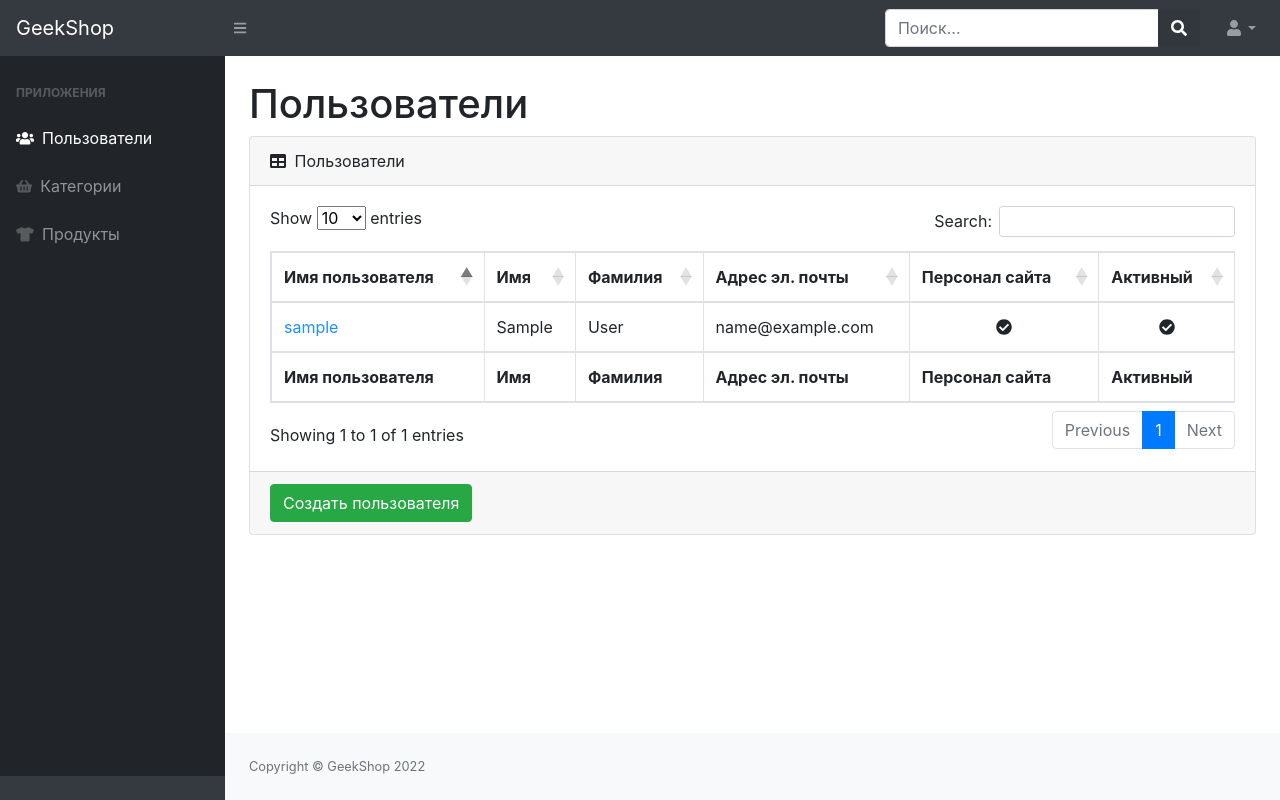
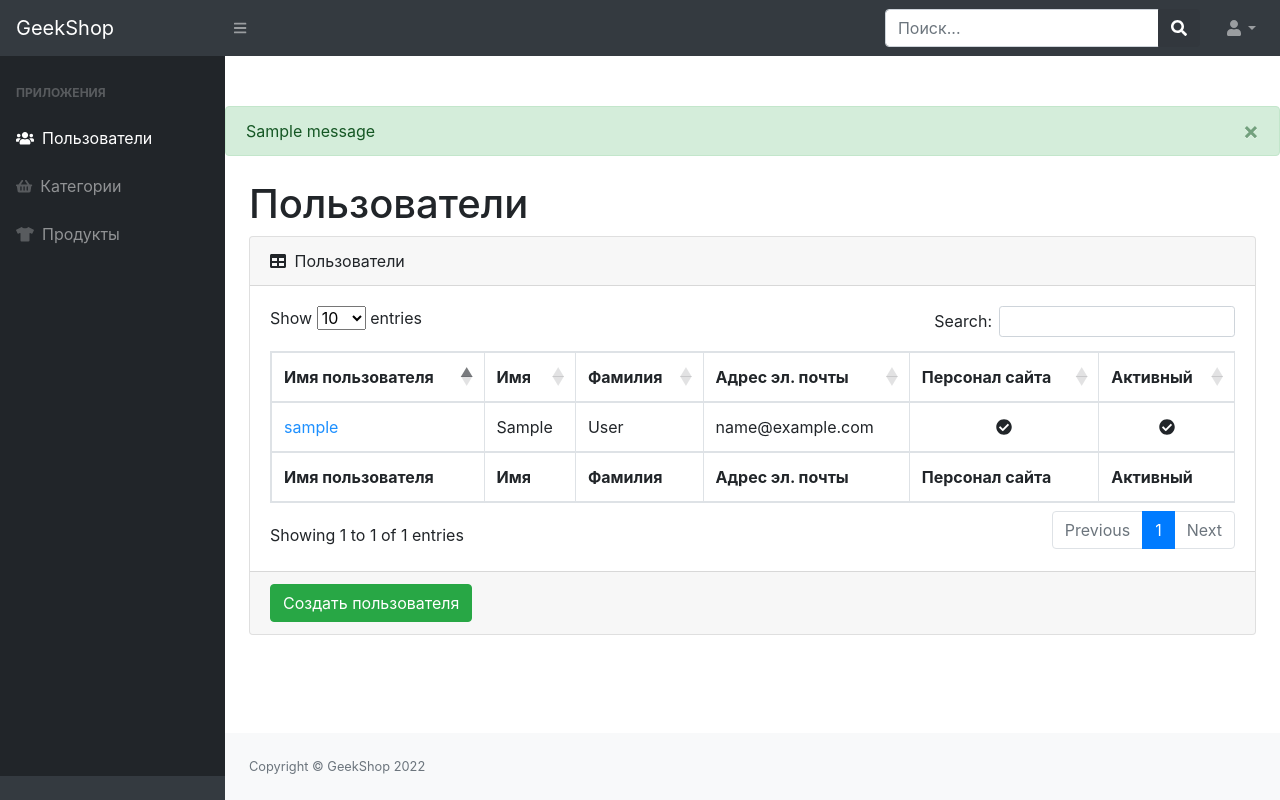
Before and after one commit to viktorpluzhnikov/Django-Shop, a Django app: a page that uses admins/templates/admins/admin-users-read.html in a window 1280 px wide. Run offline with Django 4.2, Linux system fonts and the light colour scheme; tables that the repository leaves empty hold one stand-in row (values such as "Sample post"); one stand-in notice (Sample message) is shown; some libraries are stand-ins or nearby versions.

Commit message:
added messages

```diff
--- a/admins/templates/admins/admin-users-read.html
+++ b/admins/templates/admins/admin-users-read.html
@@ -2,6 +2,17 @@
 
 {% block content %}
     <main>
+    {% if messages %}
+    <div class="alert alert-success alert-dismissible fade show" role="alert"
+         style="margin-top: 50px;">
+        {% for message in messages %}
+            {{ message }}
+        {% endfor %}
+        <button type="button" class="close" data-dismiss="alert" aria-label="Close">
+            <span aria-hidden="true">&times;</span>
+        </button>
+    </div>
+    {% endif %}
             <div class="container-fluid">
                 <h1 class="mt-4">Пользователи</h1>
                 <div class="card mb-4">
--- a/admins/views.py
+++ b/admins/views.py
@@ -1,5 +1,6 @@
 from django.shortcuts import render, HttpResponseRedirect
 from django.urls import reverse
+from django.contrib import messages
 
 from users.models import User
 from admins.forms import UserAdminRegistrationForm
@@ -23,6 +24,7 @@ def admin_users_create(request):
         form = UserAdminRegistrationForm(data=request.POST, files=request.FILES)
         if form.is_valid():
             form.save()
+            messages.success(request, 'Пользователь успешно создан.')
             return HttpResponseRedirect(reverse('admin_staff:admin_users'))
     else:
         form = UserAdminRegistrationForm()
```
